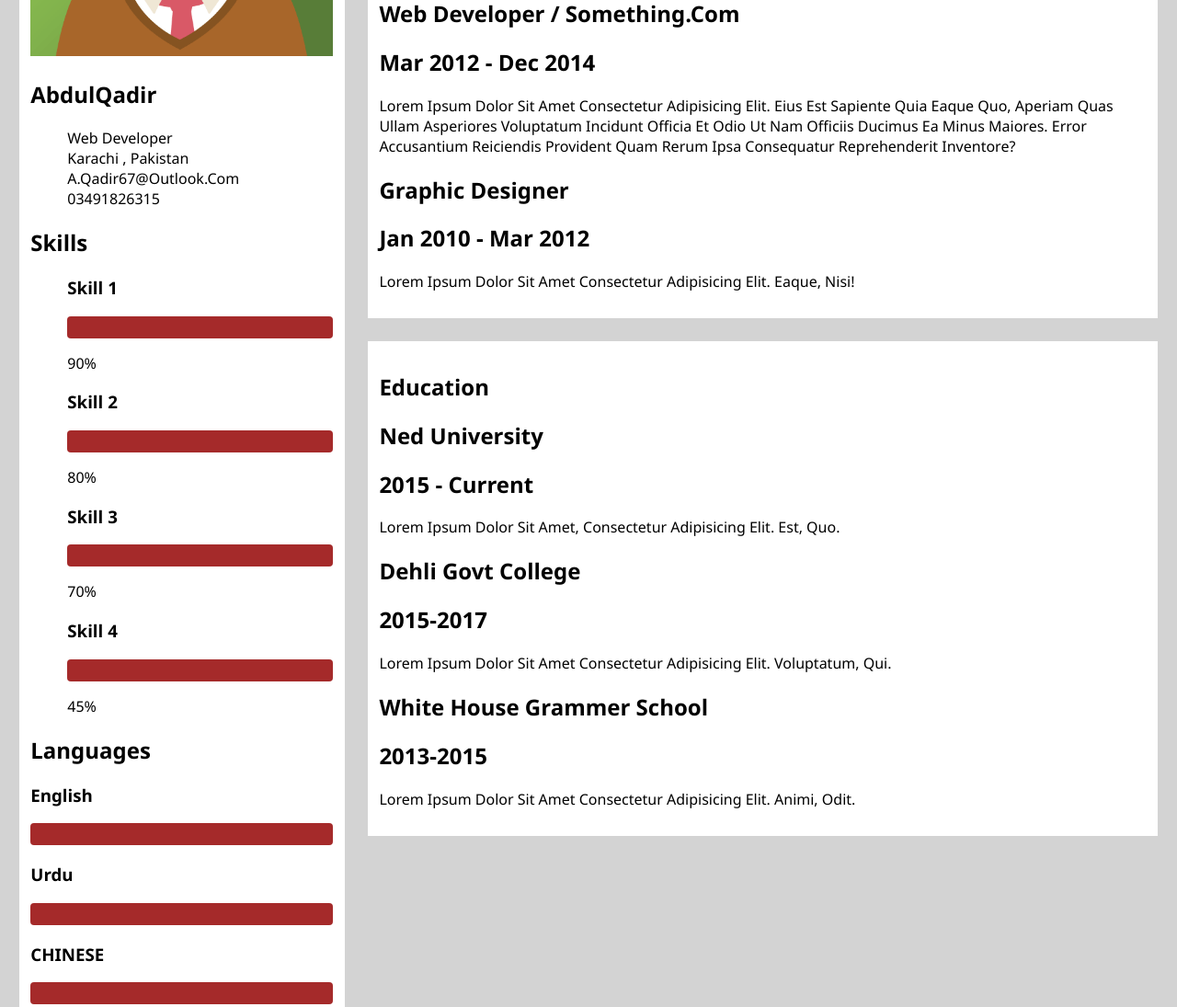
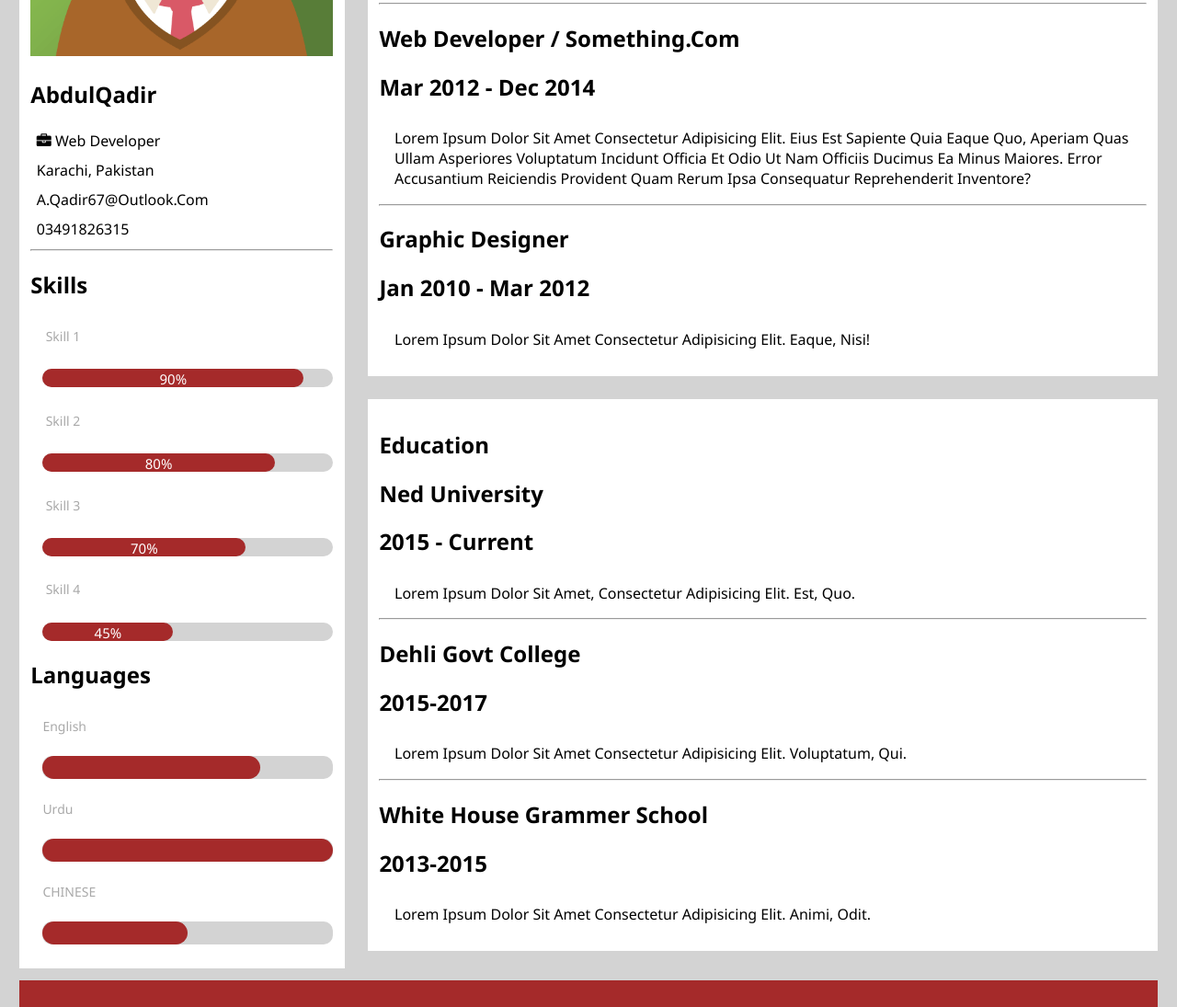
Before and after one commit to AQadir64/Css_templates, a plain HTML site: page Cv-template/index.html in a window 1280 px wide. Shown: the part 300-1395 px from the top of the page at 92% size. Drawn offline with Linux system fonts and the light colour scheme.

Commit message:
styling to side bars

```diff
--- a/Cv-template/index.html
+++ b/Cv-template/index.html
@@ -5,7 +5,11 @@
     <meta name="viewport" content="width=device-width, initial-scale=1.0" />
     <meta http-equiv="X-UA-Compatible" content="ie=edge" />
     <title>Document</title>
-    <link rel="stylesheet" href="style.css">
+    <link
+      rel="stylesheet"
+      href="https://cdnjs.cloudflare.com/ajax/libs/font-awesome/4.7.0/css/font-awesome.min.css"
+    />
+    <link rel="stylesheet" href="style.css" />
   </head>
   <body>
     <div>
@@ -14,53 +18,51 @@
           <img src="./avatar2.png" alt="" />
           <h2>AbdulQadir</h2>
         </div>
-        <ul>
-          <li>Web Developer</li>
-          <li>Karachi , pakistan</li>
-          <li>a.qadir67@outlook.com</li>
-          <li>03491826315</li>
-        </ul>
-        <h2>Skills</h2>
-        <ul>
-          <li>
-            <h3>skill 1</h3>
-            <div class="bar"></div>
-            <p>90%</p>
-          </li>
+        <p><i class="fa fa-briefcase"></i> Web Developer</p>
+        <p><i></i> Karachi, pakistan</p>
+        <p><i></i> a.qadir67@outlook.com</p>
+        <p><i></i> 03491826315</p>
+        <hr>
+        <h2 class="skills">Skills</h2>
+        <h3 class="skill">skill 1</h3>
+        <div class="fullBar-skill">
+          <div class="bar" style="width: 90%">
+            <p class="percentage">90%</p>
+          </div>
+        </div>
+        <h3 class="skill">skill 2</h3>
+        <div class="fullBar-skill">
+          <div class="bar" style="width: 80%">
+            <p class="percentage">80%</p>
+          </div>
+        </div>
+        <h3 class="skill">skill 3</h3>
+        <div class="fullBar-skill">
+          <div class="bar" style="width: 70%">
+            <p class="percentage">70%</p>
+          </div>
+        </div>
+        <h3 class="skill">skill 4</h3>
+        <div class="fullBar-skill">
+          <div class="bar" style="width: 45%">
+            <p class="percentage">45%</p>
+          </div>
+        </div>
+        <h2>languages</h2>
+        <li>
+          <h3 class="language">english</h3>
 
-          <li>
-            <h3>skill 2</h3>
-            <div class="bar"></div>
-            <p>80%</p>
-          </li>
-
-          <li>
-            <h3>skill 3</h3>
-            <div class="bar"></div>
-            <p>70%</p>
-          </li>
-
-          <li>
-            <h3>skill 4</h3>
-            <div class="bar"></div>
-            <p>45%</p>
-          </li>
-        </ul>
-        <h2>languages</h2>
-
-        <li>
-          <h3>english</h3>
-          <div class="bar"></div>
+          <div class="fullBar-language"><div class="bar-language" style="width: 75%"></div></div>
         </li>
 
         <li>
-          <h3>urdu</h3>
-          <div class="bar"></div>
+          <h3 class="language">urdu</h3>
+          <div class="fullBar-language"><div class="bar-language" style="width: 100%"></div></div>
         </li>
 
         <li>
-          <h3>CHINESE</h3>
-          <div class="bar"></div>
+          <h3 class="language">CHINESE</h3>
+          <div class="fullBar-language"><div class="bar-language" style="width: 50%"></div></div>
         </li>
       </aside>
     </div>
@@ -77,6 +79,7 @@
           aliquam porro.
         </p>
       </div>
+      <hr />
       <div>
         <h1>web developer / something.com</h1>
         <h2>mar 2012 - dec 2014</h2>
@@ -88,6 +91,7 @@
           reprehenderit inventore?
         </p>
       </div>
+      <hr />
       <div>
         <h1>graphic designer</h1>
         <h2>jan 2010 - mar 2012</h2>
@@ -105,11 +109,16 @@
           Lorem ipsum dolor sit amet, consectetur adipisicing elit. Est, quo.
         </p>
       </div>
+      <hr />
       <div>
         <h1>dehli govt college</h1>
         <h2>2015-2017</h2>
-        <p>Lorem ipsum dolor sit amet consectetur adipisicing elit. Voluptatum, qui.</p>
+        <p>
+          Lorem ipsum dolor sit amet consectetur adipisicing elit. Voluptatum,
+          qui.
+        </p>
       </div>
+      <hr />
       <div>
         <h1>white house grammer school</h1>
         <h2>2013-2015</h2>
@@ -119,11 +128,13 @@
       </div>
     </section>
     <footer>
-        <div class="footer">
+      <div class="footer">
         <h2>find me on social media</h2>
-        <ul>logosss</ul>
+        <ul>
+          logosss
+        </ul>
         <h3>powerd by xyz</h3>
-    </div>
+      </div>
     </footer>
   </body>
 </html>
--- a/Cv-template/style.css
+++ b/Cv-template/style.css
@@ -42,6 +42,57 @@ li {
 .bar {
     width: 100%;
     background-color: brown;
-    height: 24px;
-    border-radius: 4px;
+    height: 20px;
+    border-radius: 15px;
 }
+
+.bar-language {
+    width: 100%;
+    background-color: brown;
+    height: 25px;
+    border-radius: 15px;
+}
+
+.skill {
+    color: darkgray;
+    font-weight: 500;
+    font-size: 14px;
+    margin: 5%;
+    padding: 10px 0px 10px 0px;
+}
+
+.percentage {
+    text-align: center;
+    color: white;
+    font-size: 15px;
+    text-align: center;
+    padding: 1px;
+
+}
+
+.fullBar-skill {
+    width: 96%;
+    background-color: lightgray;
+    height: 20px;
+    border-radius: 10px;
+    margin: 4%;
+}
+
+.fullBar-language {
+    width: 96%;
+    background-color: lightgray;
+    height: 25px;
+    border-radius: 10px;
+    margin: 4%;
+}
+p {
+    margin: 1%;
+    padding: 1%;
+}
+.language{
+    color: darkgray;
+    font-weight: 500;
+    font-size: 14px;
+    margin: 4%;
+    padding: 10px 0px 10px 0px;
+}
```
